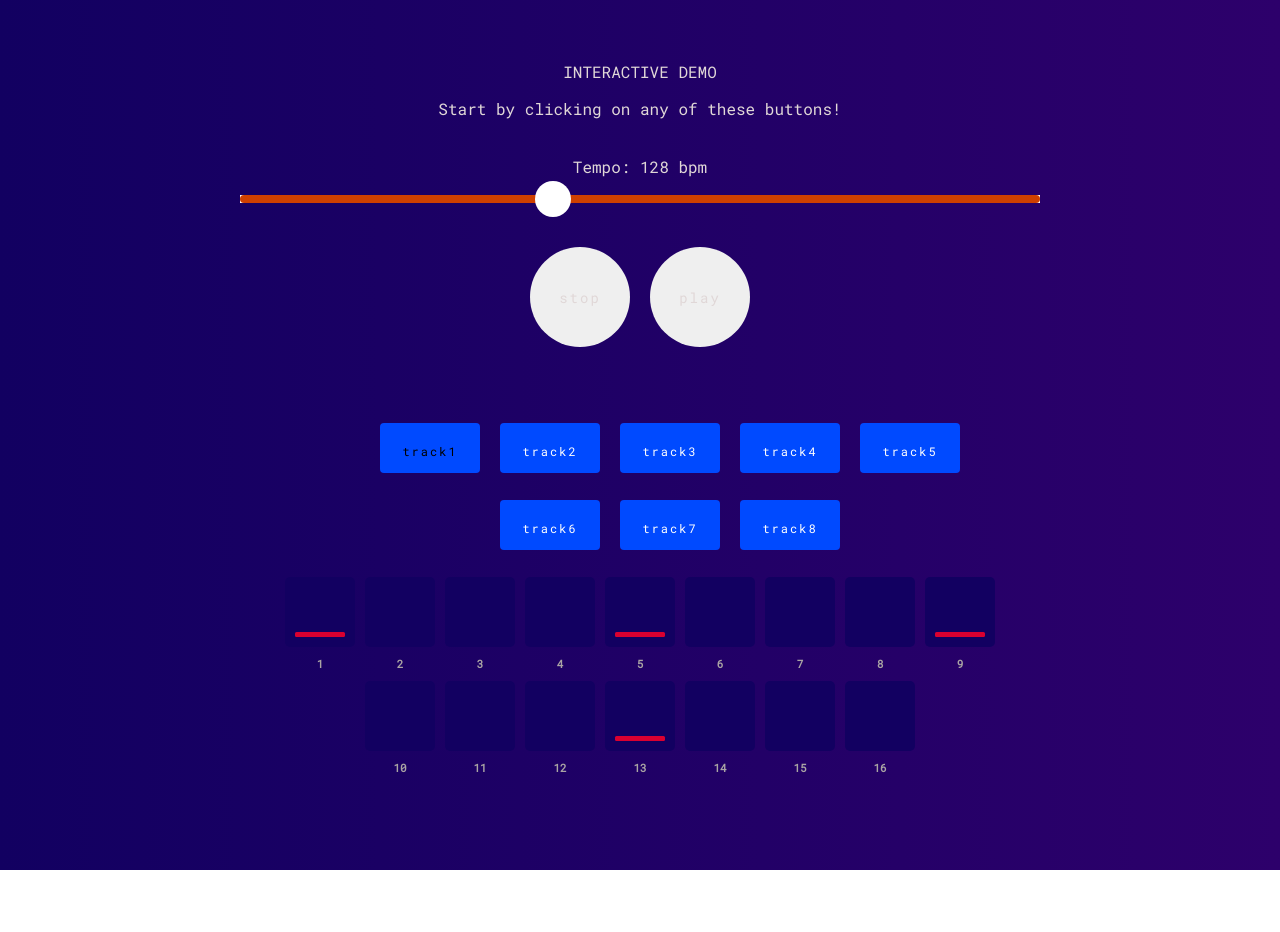
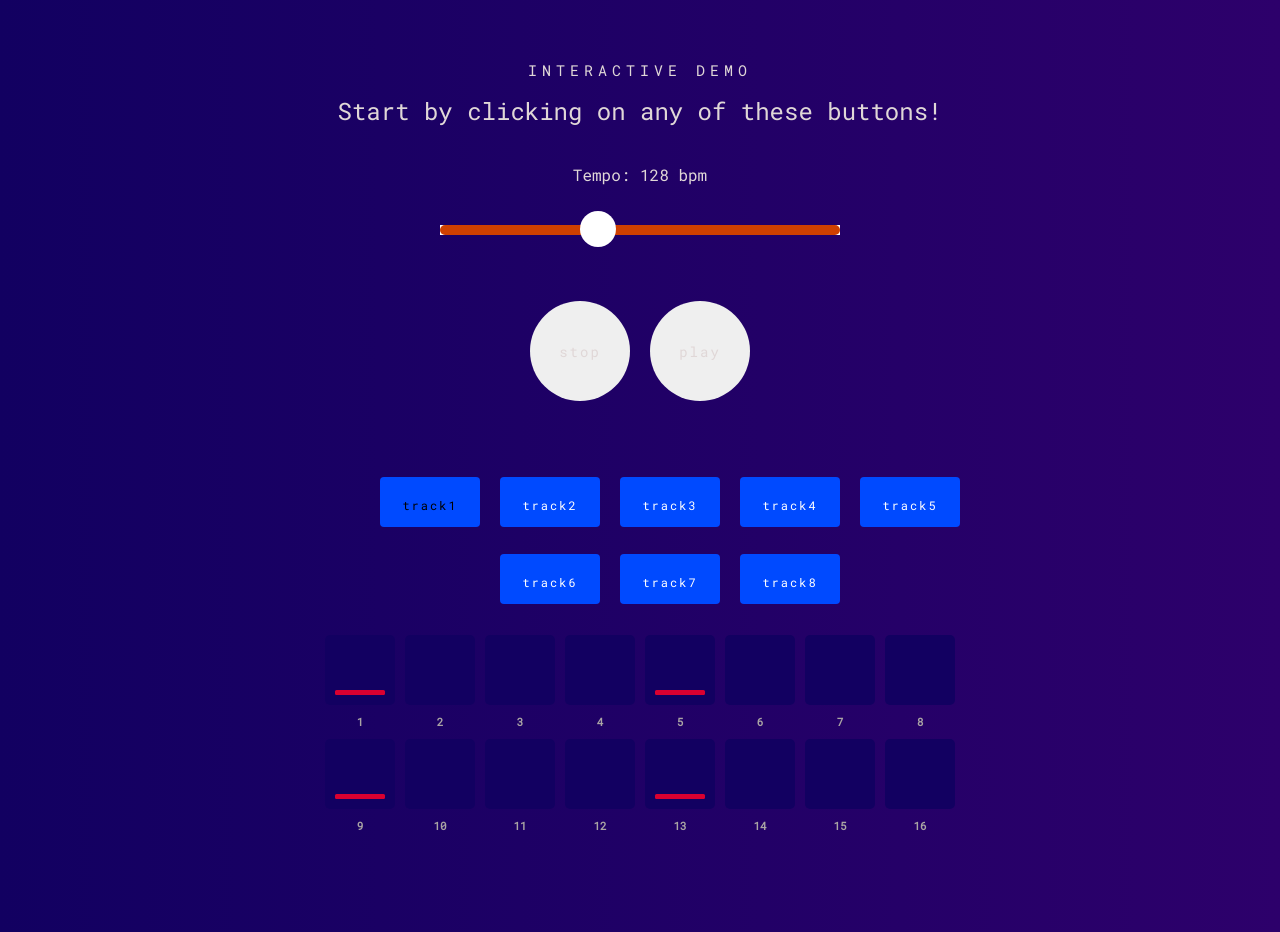
Before and after one commit to tbeaulieu/drummachine, a React (Create React App) app: page / in a window 1280 px wide. Before the commit the page ends 870 px from the top, so only its background shows below. Built offline with nearby package versions, Linux system fonts and the light colour scheme; no server answers.

Commit message:
Padding change to pad, title and title label added

```diff
--- a/src/App.css
+++ b/src/App.css
@@ -110,7 +110,7 @@ body{
 }
 
 .sequencer-wrapper{
-  margin: 20px;
+  margin: 24px;
   /* border:5px solid #aaa4a4; */
   border-radius: 8px;
   display:inline-block;
@@ -221,27 +221,31 @@ input[type=range]::-ms-thumb {
   cursor: pointer;
 }
 
+.title {
+  font-size: 24px;
+}
 .title-label {
-  font-size: 24px;
+  font-size: 15px;
+  letter-spacing: 5px;
 }
 
 
 /*Make that slider pretty*/
 input[type=range] {
   -webkit-appearance: none;
-  margin: 18px 0;
-  width: 100%;
+  margin: 40px 0px;
+  width: 400px;
 }
 input[type=range]:focus {
   outline: none;
 }
 input[type=range]::-webkit-slider-runnable-track {
-  width: 100%;
-  height: 8.4px;
+  width: 400px;
+  height: 10px;
   cursor: pointer;
   animate: 0.2s;
   background: #CF4000;
-  border-radius: 20px;
+  border-radius: 100px;
   border: none;
 }
 input[type=range]::-webkit-slider-thumb {
@@ -258,25 +262,25 @@ input[type=range]:focus::-webkit-slider-runnable-track {
   background: #CF4000;
 }
 input[type=range]::-moz-range-track {
-  width: 100%;
-  height: 8.4px;
+  width: 400px;
+  height: 10px;
   cursor: pointer;
   animate: 0.2s;
   background: #CF4000;
-  border-radius: 1.3px;
+  border-radius: 100px;
   border: none;
 }
 input[type=range]::-moz-range-thumb {
   border: none;
   height: 36px;
-  width: 16px;
+  width: 36px;
   border-radius: 20px;
   background: #ffffff;
   cursor: pointer;
 }
 input[type=range]::-ms-track {
-  width: 100%;
-  height: 8.4px;
+  width: 400px;
+  height: 10px;
   cursor: pointer;
   animate: 0.2s;
   background: transparent;
@@ -287,7 +291,7 @@ input[type=range]::-ms-track {
 input[type=range]::-ms-fill-lower {
   background: #CF4000;
   border: none;
-  border-radius: 2.6px;
+  border-radius: 20px;
 }
 input[type=range]::-ms-fill-upper {
   background: #CF4000;
--- a/src/components/transportcontrols.js
+++ b/src/components/transportcontrols.js
@@ -5,10 +5,10 @@ class TransportControls extends Component{
     render(){
         return(
             <div className="transport-controls-wrapper">
-            <p>INTERACTIVE DEMO</p>
-            <div classId="title-label">Start by clicking on any of these buttons!</div>
+             <div class="title-label"><p>INTERACTIVE DEMO</p></div>
+            <div class="title">Start by clicking on any of these buttons!</div>
             <br />
-                <p>Tempo: {this.props.bpm} bpm<input type="range" defaultValue={this.props.bpm} onChange={this.props.changeTempo} min="20" max="300"/> </p>
+                <p>Tempo: {this.props.bpm} bpm <br /><input type="range" defaultValue={this.props.bpm} onChange={this.props.changeTempo} min="20" max="300"/> </p>
                 <button className="stop" onClick={this.props.stopSequencer}>stop</button>
                 <button className="play" onClick={this.props.startSequencer} data-active={this.props.playstate===1 ? true : false}>play</button>
                 <p>{this.props.transportTime}</p>
```
